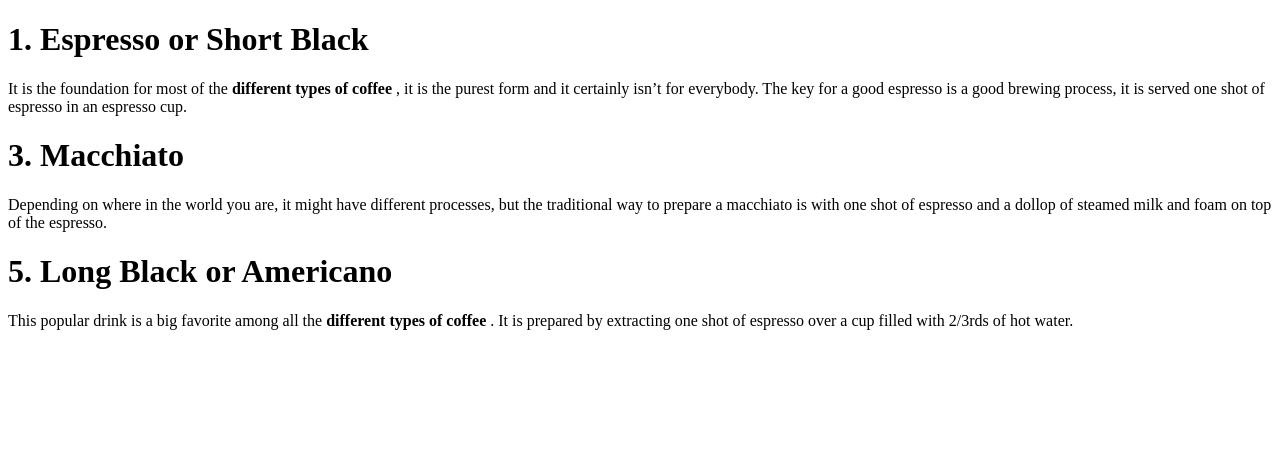
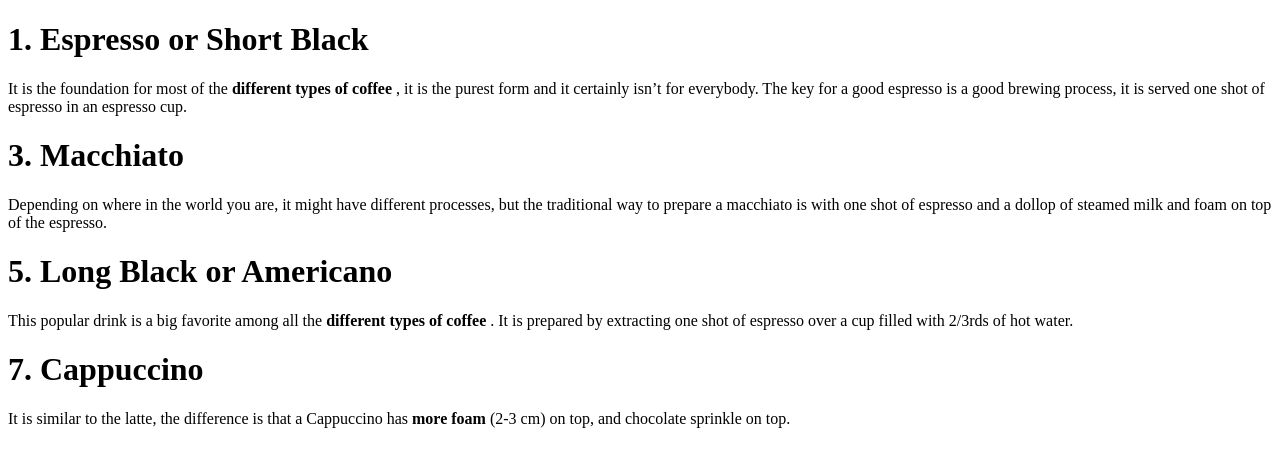
Before and after one commit to zunuu/1st-repo, a plain HTML site: page index.html in a window 1280 px wide. Drawn offline with Linux system fonts and the light colour scheme.

Commit message:
type added

```diff
--- a/index.html
+++ b/index.html
@@ -21,5 +21,9 @@
             This popular drink is a big favorite among all the <strong>different types of coffee</strong> . It is prepared by extracting one shot of espresso over a cup filled with 2/3rds of hot water.
         </p>
     </div>
+    <div>
+        <h1>7. Cappuccino</h1>
+        It is similar to the latte, the difference is that a Cappuccino has <strong>more foam</strong> (2-3 cm) on top, and chocolate sprinkle on top.
+    </div>
 </body>
 </html>
```
